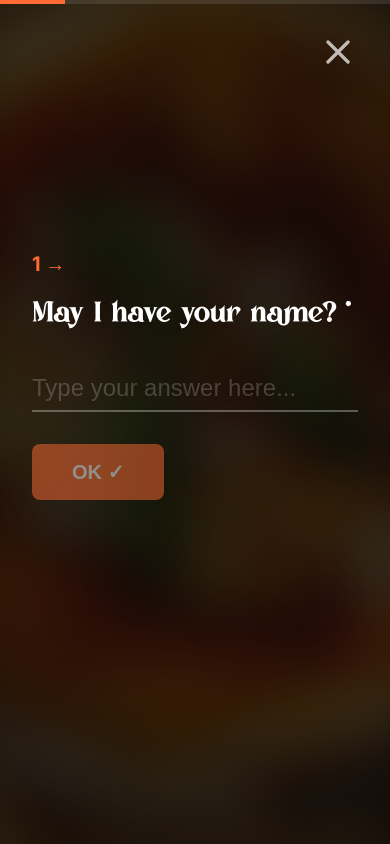
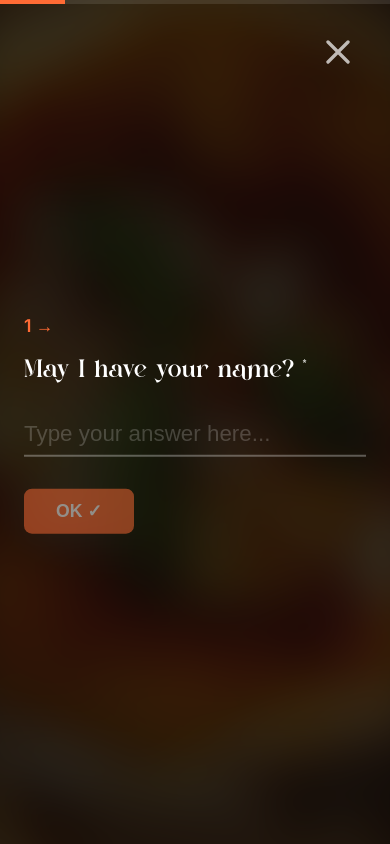
Before and after one commit to kaleem-elahi/oder360-website, a Next.js app: page / in a window 390 px wide. Both pictures are taken after a click on the button "Start Your Journey". Shown: the part 506-1350 px from the top of the page. Built offline with nearby package versions, Linux system fonts and the light colour scheme.

Commit message:
feat: Enhance Typeform component layout and responsiveness, update service card styles, and remove an image from the Capsica portfolio.

```diff
--- a/app/globals.css
+++ b/app/globals.css
@@ -3638,10 +3638,10 @@ body {
     position: relative;
     z-index: 5;
     width: 100%;
-    max-width: 800px;
+    max-width: 900px;
     margin: 0 auto;
-    padding: 2rem;
-    min-height: 400px;
+    padding: 3rem 2rem;
+    min-height: 500px;
     display: flex;
     flex-direction: column;
     justify-content: center;
@@ -3656,47 +3656,52 @@ body {
 
 .typeform-slide {
     position: absolute;
-    top: 0;
+    top: 50%;
     left: 0;
     width: 100%;
     opacity: 0;
     pointer-events: none;
-    transform: translateY(40px);
+    transform: translateY(calc(-50% + 40px));
     transition: all 0.6s cubic-bezier(0.2, 1, 0.3, 1);
+    display: flex;
+    flex-direction: column;
+    align-items: flex-start;
+    text-align: left;
 }
 
 .typeform-slide.active {
     opacity: 1;
     pointer-events: auto;
-    transform: translateY(0);
+    transform: translateY(-50%);
 }
 
 .typeform-slide.prev {
-    transform: translateY(-40px);
+    transform: translateY(calc(-50% - 40px));
     opacity: 0;
 }
 
 .typeform-slide.next {
-    transform: translateY(40px);
+    transform: translateY(calc(-50% + 40px));
     opacity: 0;
 }
 
 .typeform-question-number {
-    font-size: 1.25rem;
+    font-size: 1.1rem;
     color: var(--primary-color);
-    margin-bottom: 1rem;
-    font-weight: 700;
+    margin-bottom: 0.75rem;
+    font-weight: 600;
     display: flex;
     align-items: center;
     gap: 0.5rem;
 }
 
 .typeform-title {
-    font-size: 2.5rem;
-    font-weight: 700;
+    font-size: 2.2rem;
+    font-weight: 500;
     color: white;
     margin-bottom: 2rem;
-    line-height: 1.3;
+    line-height: 1.4;
+    max-width: 800px;
 }
 
 .typeform-subtitle {
@@ -3729,8 +3734,9 @@ body {
 
 .typeform-textarea {
     resize: none;
-    min-height: 100px;
-    font-size: 1.5rem;
+    min-height: 120px;
+    font-size: 1.35rem;
+    line-height: 1.5;
 }
 
 .phone-input-wrapper {
@@ -3995,28 +4001,89 @@ body {
 @media (max-width: 768px) {
     .service-grid {
         grid-template-columns: 1fr;
-        gap: 1rem;
+        gap: 0.75rem;
+        max-width: 100%;
+        width: 100%;
     }
 
     .service-card-btn {
-        padding: 1.5rem 1rem;
+        padding: 1rem;
+        border-radius: 8px;
+        flex-direction: row;
+        justify-content: flex-start;
+        text-align: left;
+    }
+
+    .service-card-btn .service-icon {
+        width: 40px;
+        height: 40px;
+        margin-bottom: 0;
+        margin-right: 1rem;
+        flex-shrink: 0;
+    }
+
+    .service-card-btn .service-icon svg {
+        width: 20px;
+        height: 20px;
+    }
+
+    .typeform-content-container {
+        padding: 1.5rem;
     }
 
     .typeform-title {
-        font-size: 1.8rem;
+        font-size: 1.6rem;
+        margin-bottom: 1.5rem;
+    }
+
+    .typeform-subtitle {
+        font-size: 1rem;
+        margin-bottom: 1.5rem;
     }
 
     .typeform-input {
-        font-size: 1.5rem;
+        font-size: 1.4rem;
+    }
+
+    .typeform-textarea {
+        font-size: 1.2rem;
+        min-height: 100px;
+    }
+
+    .typeform-options {
+        width: 100%;
+        max-width: 100%;
     }
 
     .typeform-option-btn {
         font-size: 1.1rem;
         padding: 1rem;
+        width: 100%;
+    }
+
+    @media(max-width: 768px) {
+        .typeform-option-btn.align-center {
+            height: auto;
+            flex-direction: row;
+            justify-content: flex-start;
+            text-align: left;
+            font-size: 1.1rem;
+        }
+
+        .typeform-option-btn.align-center .icon-large {
+            font-size: 1.5rem;
+            margin-bottom: 0;
+            margin-right: 1rem;
+        }
     }
 
     .typeform-navigation {
-        right: 2rem;
+        right: 1.5rem;
         bottom: 1.5rem;
     }
-}
+
+    .typeform-btn {
+        padding: 0.75rem 2rem;
+        font-size: 1.1rem;
+    }
+}
--- a/components/Portfolio.tsx
+++ b/components/Portfolio.tsx
@@ -122,7 +122,6 @@ const portfolioItems = [
       '/images/assets/Website/Capsica/pasta-arrabbiata-aioli.jpg',
       '/images/assets/Website/Capsica/creamy-pesto-with-me-shrimp.jpg',
       '/images/assets/Website/Capsica/cocktail-meball.jpg',
-      '/images/assets/Website/Capsica/las-vegans.jpg',
       '/images/assets/Website/Capsica/cafe-3853.jpg',
       '/images/assets/Website/Capsica/red-valvet-iced-latte.jpg',
       '/images/assets/Website/Capsica/satchi-capsica.jpg',
```
